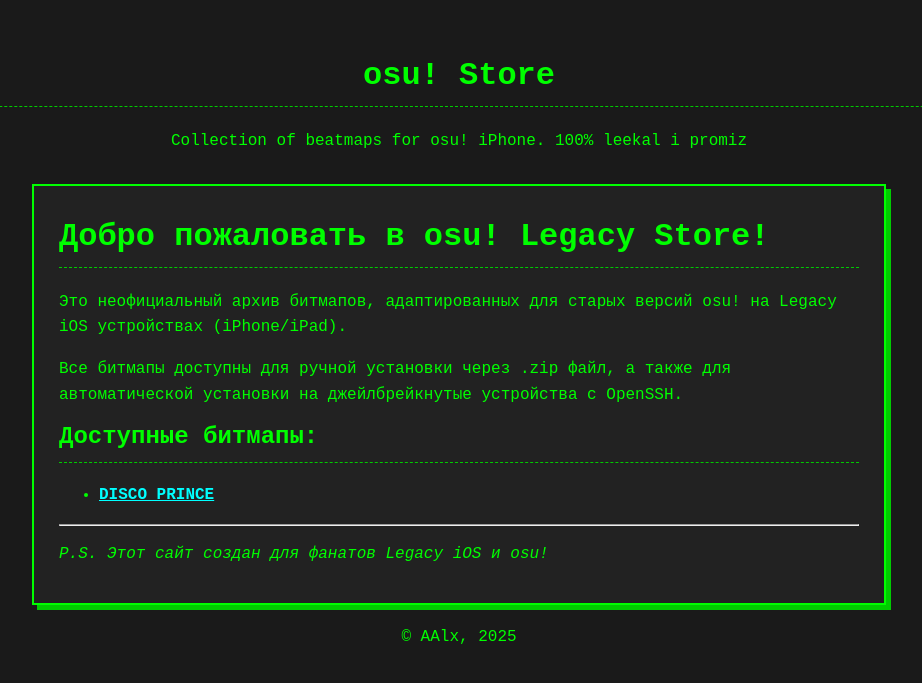
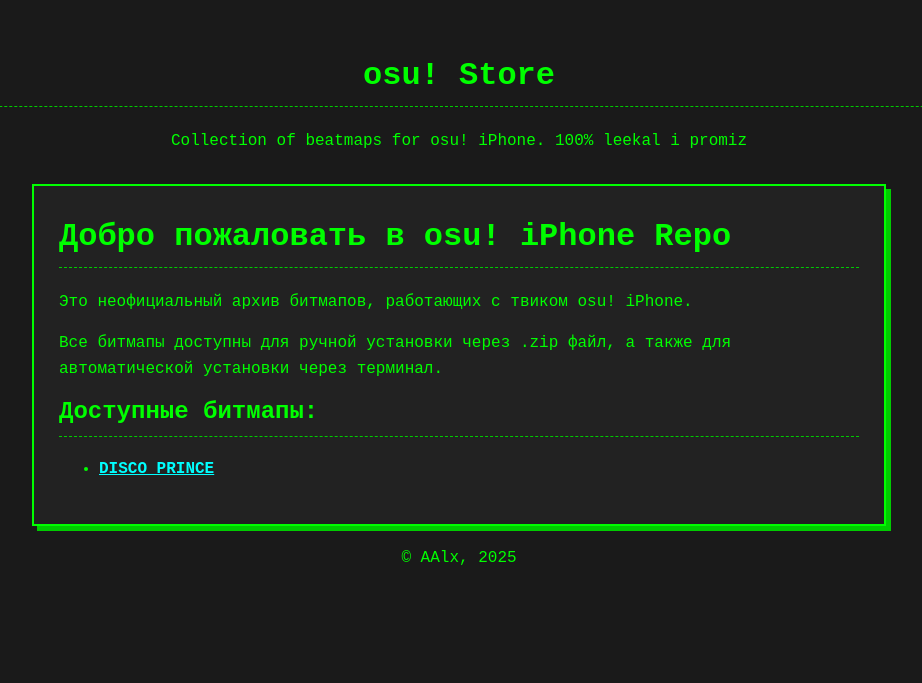
Before and after one commit to AAlx0451/osu-ios-store-repo, a Jekyll site: the page built from index.md, in a window 1280 px wide. Shown: the top 683 px of the page, without its empty margins (181-1103 px from the left). Built offline with Jekyll 4.4.1, drawn with Linux system fonts in a browser that asks for light colours.

Commit message:
Update index.md

```diff
--- a/index.md
+++ b/index.md
@@ -3,18 +3,14 @@ layout: default
 title: Список Битмапов
 ---
 
-# Добро пожаловать в osu! Legacy Store!
+# Добро пожаловать в osu! iPhone Repo
 
-Это неофициальный архив битмапов, адаптированных для старых версий osu! на Legacy iOS устройствах (iPhone/iPad).
+Это неофициальный архив битмапов, работающих с твиком osu! iPhone.
 
-Все битмапы доступны для ручной установки через .zip файл, а также для автоматической установки на джейлбрейкнутые устройства с OpenSSH.
+Все битмапы доступны для ручной установки через .zip файл, а также для автоматической установки через терминал.
 
 ## Доступные битмапы:
 
 {% for post in site.posts reversed %}
 - **[{{ post.title }}]({{ post.url | relative_url }})**
 {% endfor %}
-
----
-
-*P.S. Этот сайт создан для фанатов Legacy iOS и osu!*
```
